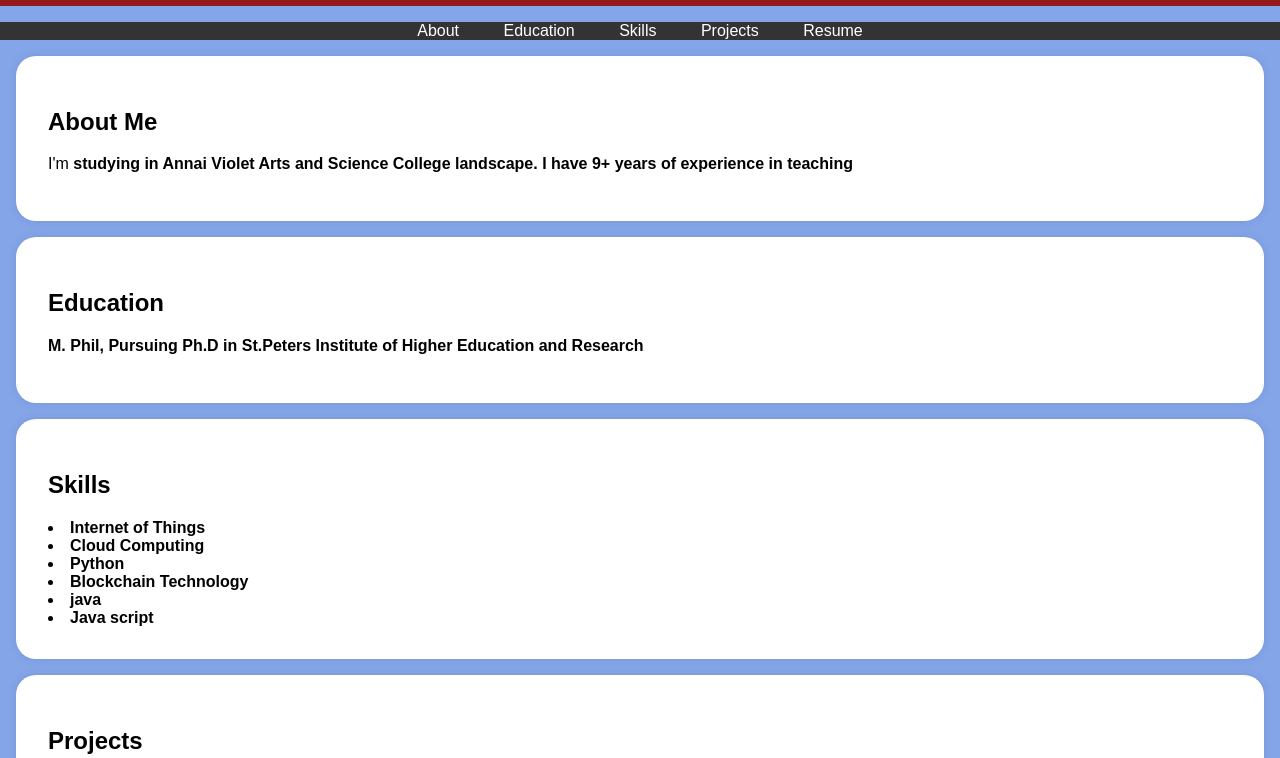
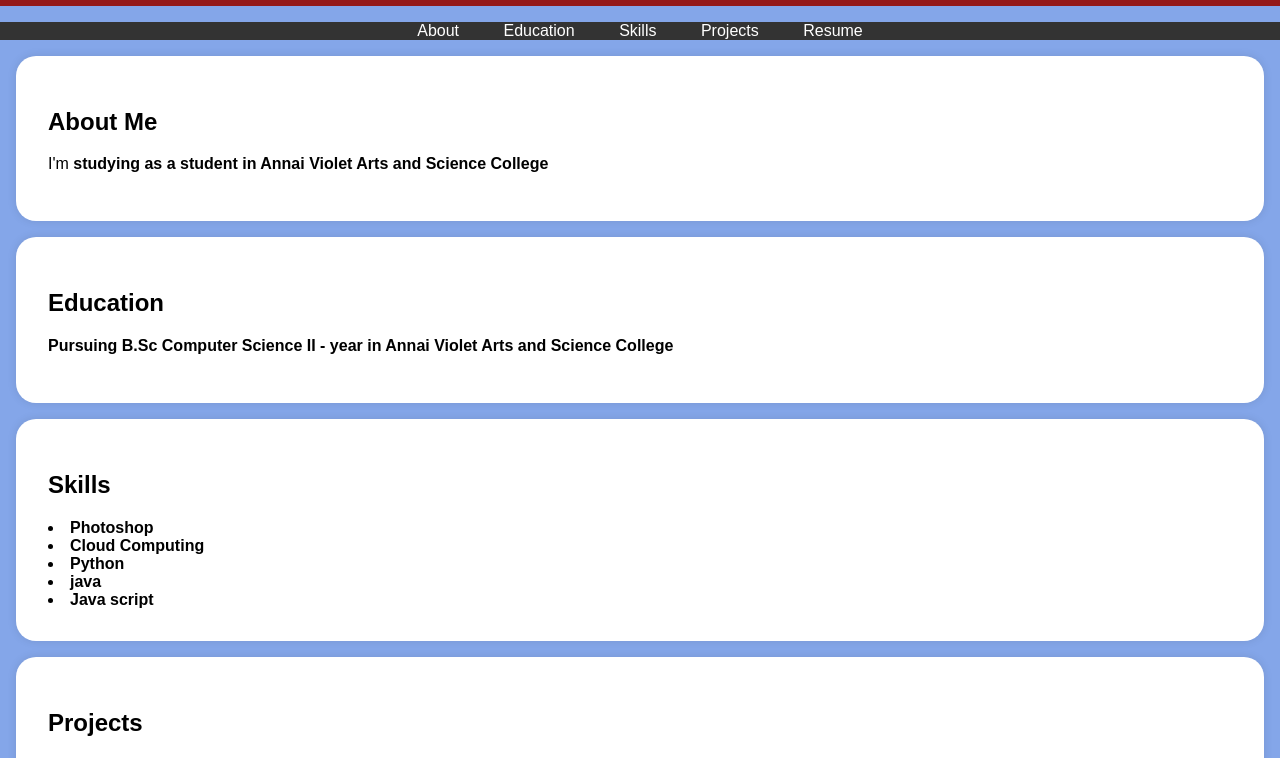
Before and after one commit to sachinsan1529/Sachin.N, a plain HTML site: page index.html in a window 1280 px wide. Shown: the part 191-949 px from the top of the page. Drawn offline with Linux system fonts and the light colour scheme.

Commit message:
Update index.html

```diff
--- a/index.html
+++ b/index.html
@@ -97,7 +97,7 @@
             <!-- Add your profile picture here -->
             <img src="./pic.jpg" alt="Your Profile Picture" class="profile-picture">
             <h1>Mr. Sachin.N </h1>
-            <p> Student of Annai Violet Arts and  Science Collge</p>
+            <p> Student of Annai Violet Arts and Science College</p>
         </div>
     </header>
 
@@ -115,14 +115,14 @@
     <section id="about">
         <div class="section-content">
             <h2>About Me</h2>
-            <p>I'm  <b>studying in Annai Violet Arts and Science College<a href="https://techtrainer20.github.io/git_con2/" traget="_target"></a> landscape. I have 9+ years of experience in teaching </p>
+            <p>I'm  <b>studying as a student in Annai Violet Arts and Science College<a href="https://techtrainer20.github.io/git_con2/" traget="_target"></a> </p>
         </div>
     </section>
 
     <section id="education">
         <div class="section-content">
             <h2>Education</h2>
-            <p>M. Phil, Pursuing Ph.D in  St.Peters Institute of Higher Education and Research</p>
+            <p>Pursuing B.Sc Computer Science II - year in  Annai Violet Arts and Science College </p>
 
 
         </div>
@@ -132,10 +132,9 @@
         <div class="section-content">
             <h2>Skills</h2>
             <ul></ul>
-                <li>Internet of Things</li>
+                <li>Photoshop</li>
                 <li>Cloud Computing</li>
                 <li>Python</li>
-                <li>Blockchain Technology</li>
                 <li>java</li>
                 <li>Java script</li>
             </ul>
```
